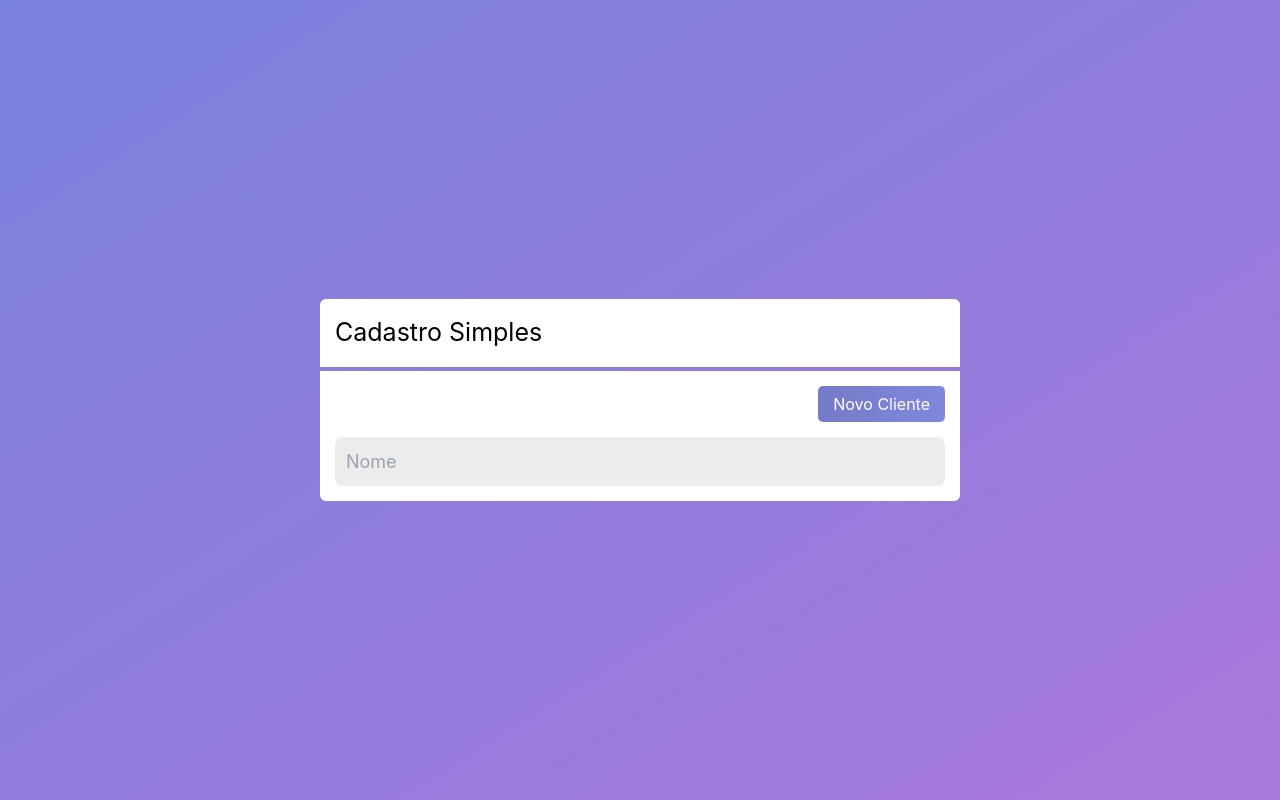
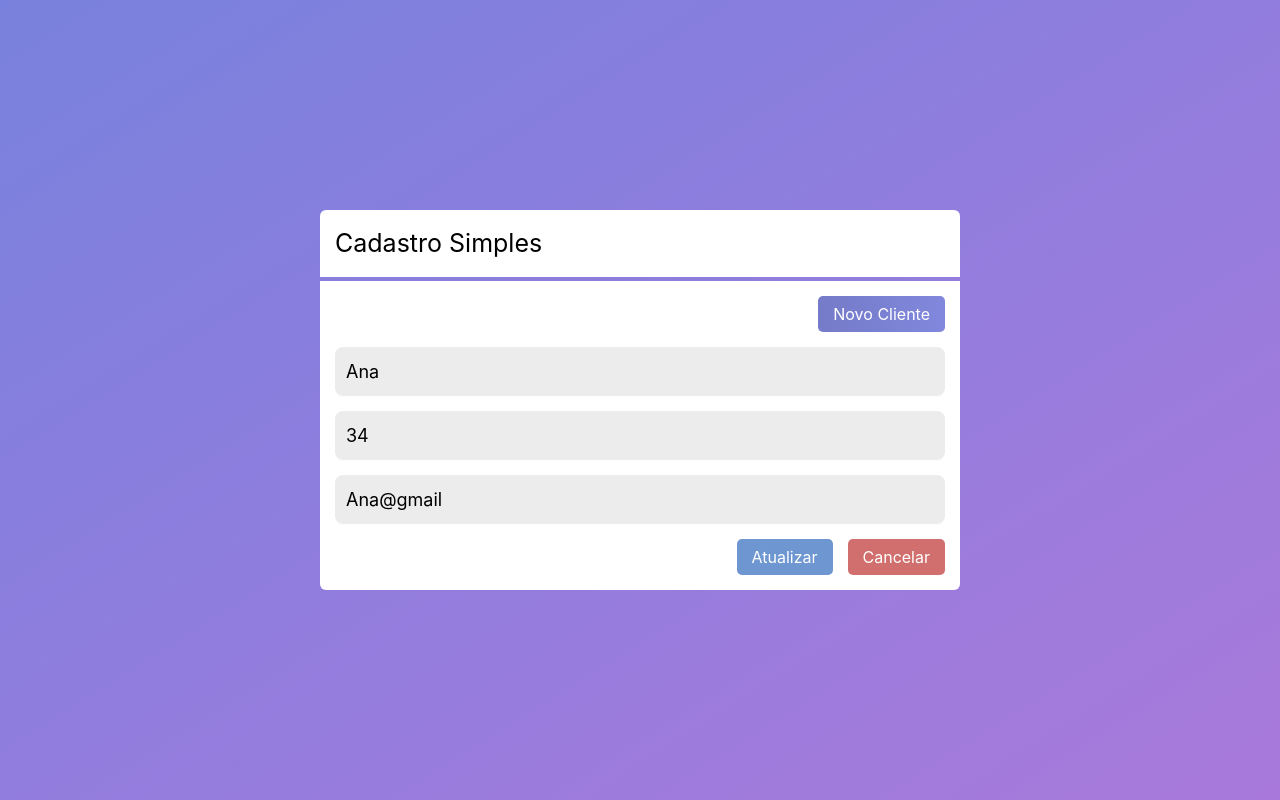
Before and after one commit to ketlynsantos/Cadastro-Simples-NextJs, a Next.js app: page / in a window 1280 px wide. Built offline with nearby package versions, Linux system fonts and the light colour scheme.

Commit message:
Add buttons Update and Cancel in form

```diff
--- a/src/components/Button.tsx
+++ b/src/components/Button.tsx
@@ -6,7 +6,18 @@ interface ButtonProps {
 }
 
 export default function Button(props: ButtonProps) {
+
     return (
-        <button className={styles.btn}>{ props.children }</button>
+        <button
+            className={`
+                ${ props.className === 'btn'? styles.btn
+                    : props.className === 'btnUpdate' ? styles.btnUpdate
+                    : props.className === 'btnCancel' ? styles.btnCancel
+                    : ''
+                }
+            `}
+        >
+            { props.children }
+        </button>
     )
 }
--- a/src/components/Form.tsx
+++ b/src/components/Form.tsx
@@ -1,14 +1,34 @@
 import Input from "./Input";
 import styles from '../styles/Form.module.css'
+import { useState } from "react";
+import Client from "../core/Client";
+import Button from "./Button";
 
 interface FormProps {
-
+    client: Client
 }
 
 export default function Form(props: FormProps) {
+
+    const id = props.client?.id
+    const [name, setName] = useState(props.client?.name ?? '')
+    const [age, setAge] = useState(props.client?.age ?? 0)
+    const [email, setEmail] = useState(props.client?.email ?? '')
+
     return(
         <div className={styles.form}>
-            <Input text="Nome" value=""/>
+            {/* Caso queira mostrar o id do cliente
+             { id ? (
+                <Input onlyReading text="Código" value={id}/>
+            ): false} */}
+            <Input text="Nome" value={name} onChange={setName}/>
+            <Input text="Idade" type="number" value={age} onChange={setAge}/>
+            <Input text="Email" value={email} onChange={setEmail}/>
+
+            <div className={styles.buttons}>
+                <Button className="btnUpdate">Atualizar</Button>
+                <Button className="btnCancel">Cancelar</Button>
+            </div>
         </div>
     )
 }
--- a/src/components/Input.tsx
+++ b/src/components/Input.tsx
@@ -5,15 +5,15 @@ interface InputProps {
     type?: 'text' | 'number'
     value: any
     onlyReading?: boolean
+    onChange?: (value: any) => void
 
 }
 
 export default function Input(props: InputProps) {
     return(
         <div className={styles.containerInput}>
-            <input className={styles.input} type={props.type ?? 'text'} value={props.value}
-            readOnly={props.onlyReading} placeholder={ props.text }/>
-            {/* <label htmlFor="">{ props.text }</label> */}
+            <input className={styles.input} type={props.type ?? 'text'} value={props.value} readOnly={props.onlyReading}
+                placeholder={ props.text }  onChange={e => props.onChange?.(e.target.value)}/>
             <span className={styles.borderFocus}></span>
         </div>
     )
--- a/src/components/Layout.tsx
+++ b/src/components/Layout.tsx
@@ -9,7 +9,7 @@ interface LayoutProps {
 export default function Layout(props: LayoutProps) {
     return (
         <div className={styles.layout}>
-            <Title className={styles.a}>{ props.title }</Title>
+            <Title>{ props.title }</Title>
             <hr />
             <div className={styles.children}>{ props.children }</div>
         </div>
--- a/src/pages/index.tsx
+++ b/src/pages/index.tsx
@@ -27,9 +27,11 @@ export default function Home() {
   return (
     <div className={styles.index}>
       <Layout title="Cadastro Simples">
-        <div style={{display: 'flex', justifyContent: 'flex-end'}}><Button>Novo Cliente</Button></div>
+        <div style={{display: 'flex', justifyContent: 'flex-end'}}>
+          <Button className="btn">Novo Cliente</Button>
+        </div>
         {/* <Table clients={clients} selectClient={selectClient} deleteClient={deleteClient}></Table> */}
-        <Form />
+        <Form client={clients[0]}/>
       </Layout>
 
     </div>
--- a/src/styles/Button.module.css
+++ b/src/styles/Button.module.css
@@ -6,3 +6,19 @@
 
     margin-bottom: 15px;
 }
+
+.btnUpdate {
+    background-color: #6E96D1;
+    border-radius: 5px;
+    color: white;
+    padding: 6px 15px;
+
+    margin-right: 15px;
+}
+
+.btnCancel {
+    background-color: #D16E6E;
+    border-radius: 5px;
+    color: white;
+    padding: 6px 15px;
+}
--- a/src/styles/Form.module.css
+++ b/src/styles/Form.module.css
@@ -1,4 +1,9 @@
 .form {
     width: 100%;
+}
 
+.form .buttons {
+    display: flex;
+    justify-content: flex-end;
+    margin-top: 15px;
 }
--- a/src/styles/Input.module.css
+++ b/src/styles/Input.module.css
@@ -1,5 +1,6 @@
 .containerInput {
     position: relative;
+    margin-bottom: 15px;
 }
 
 .input  {
```
